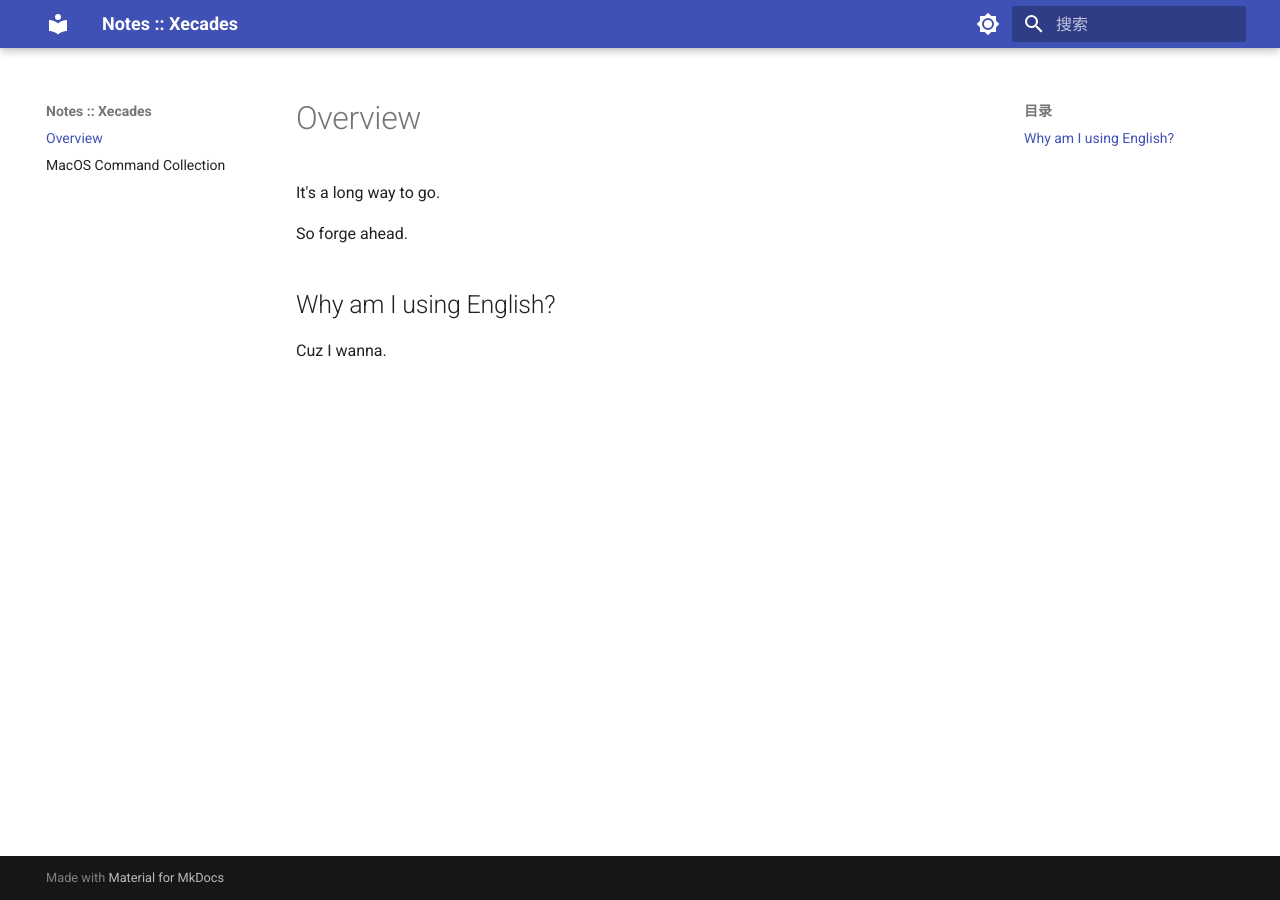
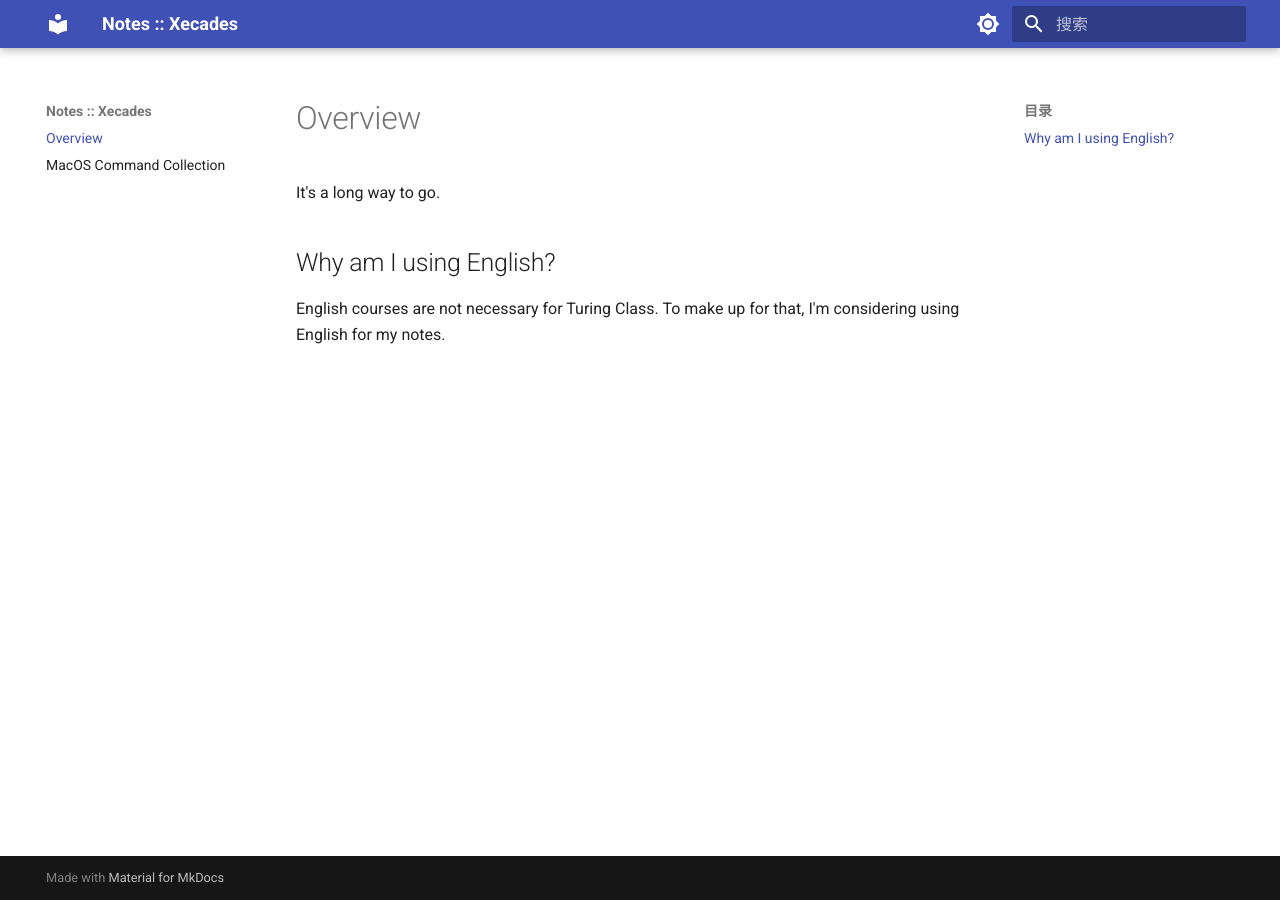
Before and after one commit to Xecades/Notes, an MkDocs documentation site: the page built from docs/index.md, in a window 1280 px wide. Built offline with MkDocs 1.6.1 and Material for MkDocs 9.7.7, drawn with Linux system fonts in a browser that asks for light colours.

Commit message:
update index

```diff
--- a/docs/index.md
+++ b/docs/index.md
@@ -2,8 +2,6 @@
 
 It's a long way to go.
 
-So forge ahead.
-
 ## Why am I using English?
 
-Cuz I wanna.
+English courses are not necessary for Turing Class. To make up for that, I'm considering using English for my notes.
```
